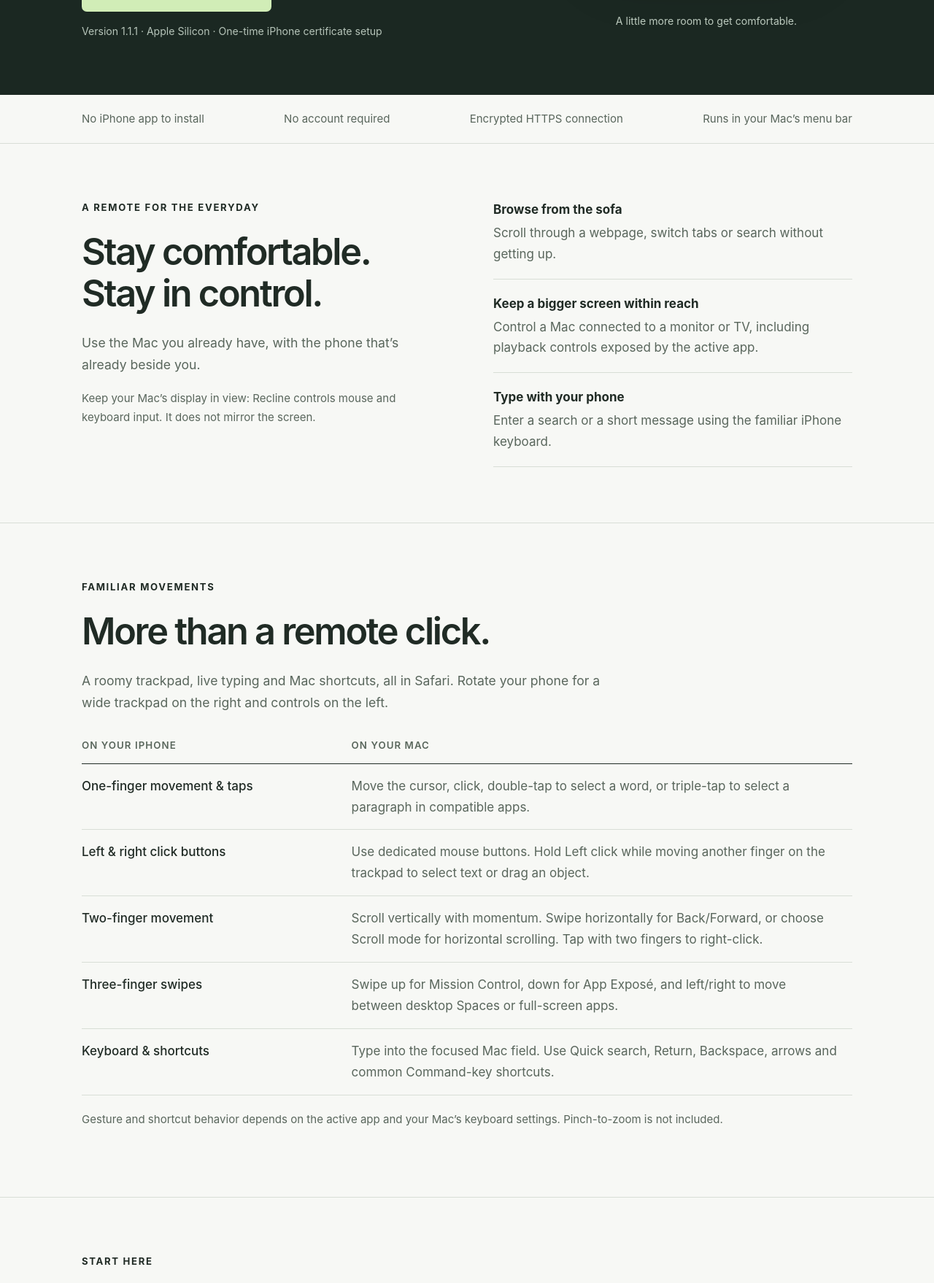
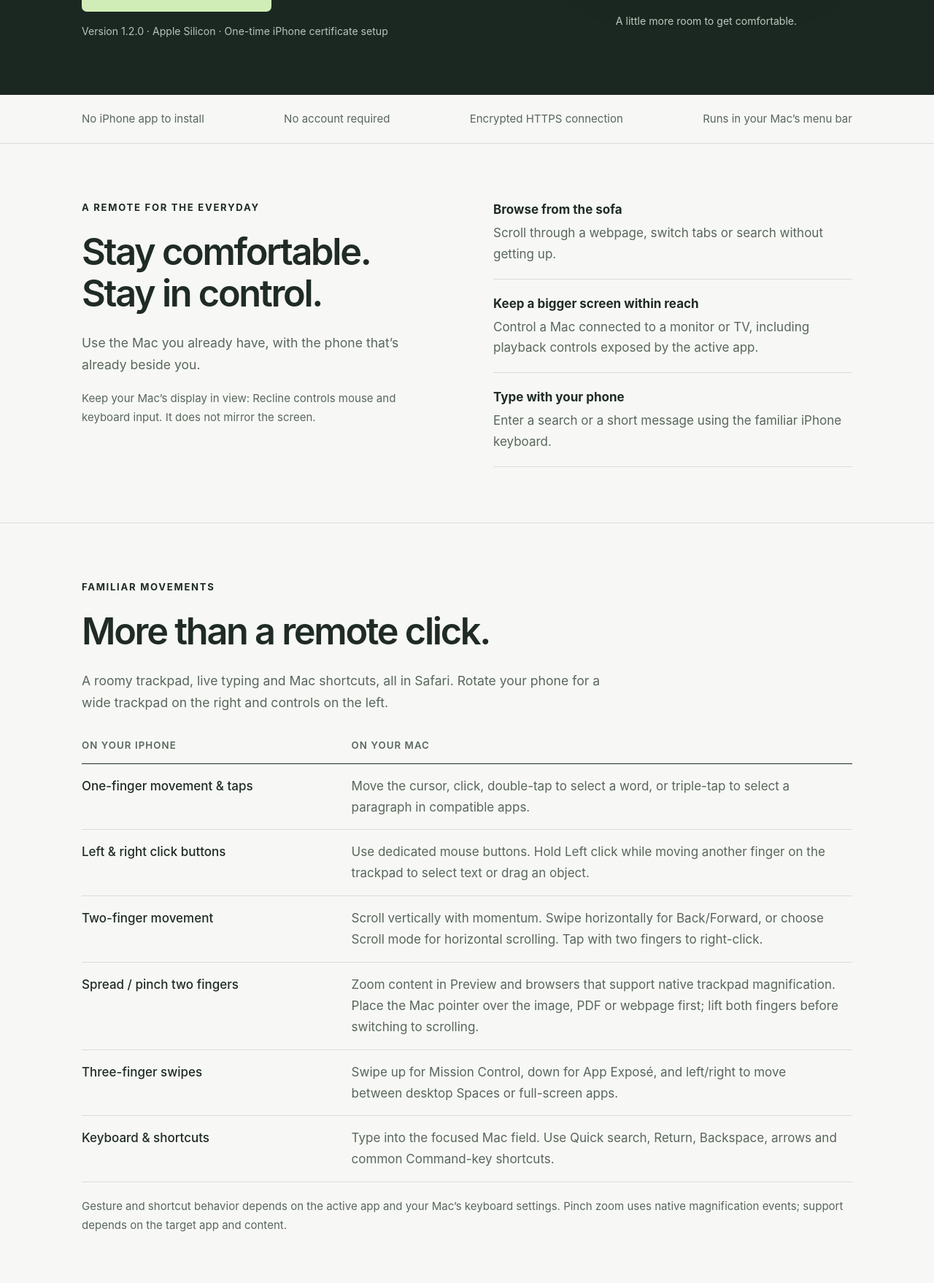
Before and after one commit to pascal-du/recline, a plain HTML site: page index.html in a window 1280 px wide. Shown: the part 588-2346 px from the top of the page at 73% size. Drawn offline with Linux system fonts and the light colour scheme.

Commit message:
update 1.2.0

```diff
--- a/index.html
+++ b/index.html
@@ -17,7 +17,7 @@
 </div></header>
 <main id="main">
 <section class="hero" aria-labelledby="hero-title"><div class="wrap hero-grid">
-  <div><p class="eyebrow">iPhone trackpad &amp; keyboard for Mac</p><h1 id="hero-title">Your Mac.<br>Within reach.</h1><p class="intro">Browse, scroll and type from wherever you’re comfortable. Recline turns your iPhone into a wireless trackpad and keyboard, while a small menu-bar app keeps your Mac connected.</p><a class="button light" href="./downloads/Recline-macOS-arm64.zip" download>Download Recline for Mac</a><p class="meta">Version 1.1.1 · Apple Silicon · One-time iPhone certificate setup</p></div>
+  <div><p class="eyebrow">iPhone trackpad &amp; keyboard for Mac</p><h1 id="hero-title">Your Mac.<br>Within reach.</h1><p class="intro">Browse, scroll and type from wherever you’re comfortable. Recline turns your iPhone into a wireless trackpad and keyboard, while a small menu-bar app keeps your Mac connected.</p><a class="button light" href="./downloads/Recline-macOS-arm64.zip" download>Download Recline for Mac</a><p class="meta">Version 1.2.0 · Apple Silicon · One-time iPhone certificate setup</p></div>
   <figure class="hero-art"><div class="logo"><img src="./assets/app-icon.svg" width="1024" height="1024" alt="Recline seated-person logo"></div><figcaption>A little more room to get comfortable.</figcaption></figure>
 </div></section>
 <div class="promise"><div class="wrap"><span>No iPhone app to install</span><span>No account required</span><span>Encrypted HTTPS connection</span><span>Runs in your Mac’s menu bar</span></div></div>
@@ -31,10 +31,11 @@
   <tr><td>One-finger movement &amp; taps</td><td>Move the cursor, click, double-tap to select a word, or triple-tap to select a paragraph in compatible apps.</td></tr>
   <tr><td>Left &amp; right click buttons</td><td>Use dedicated mouse buttons. Hold Left click while moving another finger on the trackpad to select text or drag an object.</td></tr>
   <tr><td>Two-finger movement</td><td>Scroll vertically with momentum. Swipe horizontally for Back/Forward, or choose Scroll mode for horizontal scrolling. Tap with two fingers to right-click.</td></tr>
+  <tr><td>Spread / pinch two fingers</td><td>Zoom content in Preview and browsers that support native trackpad magnification. Place the Mac pointer over the image, PDF or webpage first; lift both fingers before switching to scrolling.</td></tr>
   <tr><td>Three-finger swipes</td><td>Swipe up for Mission Control, down for App Exposé, and left/right to move between desktop Spaces or full-screen apps.</td></tr>
   <tr><td>Keyboard &amp; shortcuts</td><td>Type into the focused Mac field. Use Quick search, Return, Backspace, arrows and common Command-key shortcuts.</td></tr>
   </tbody></table>
-  <p class="note feature-footer">Gesture and shortcut behavior depends on the active app and your Mac’s keyboard settings. Pinch-to-zoom is not included.</p>
+  <p class="note feature-footer">Gesture and shortcut behavior depends on the active app and your Mac’s keyboard settings. Pinch zoom uses native magnification events; support depends on the target app and content.</p>
 </div></section>
 <section class="section" id="setup" aria-labelledby="setup-title"><div class="wrap">
   <p class="eyebrow">Start here</p><h2 id="setup-title">Set up once. Scan to connect.</h2><p class="lede">Recline bundles its own server and Python runtime. You don’t need Terminal, developer tools or an iPhone app.</p>
@@ -60,12 +61,13 @@
   <details><summary>The phone can’t reach my Mac</summary><p>Confirm the shared Wi-Fi or hotspot connection, check the Mac firewall permission, and restart Recline’s server. Guest networks may block devices from communicating even when both are connected. Network settings in the Recline menu lets you select the Mac’s private IPv4 address or change the default port, 8765.</p></details>
   <details><summary>I changed Wi-Fi or switched to a hotspot</summary><p>Choose Restart server in Recline, then scan the new QR. Old addresses may no longer reach your Mac. A new server certificate for the selected IP uses the same saved root certificate, so the phone normally keeps its existing trust setup.</p></details>
   <details><summary>Clicks, typing or three-finger gestures do nothing</summary><p>Check Recline’s Accessibility permission. For Mission Control, App Exposé and Spaces, confirm the standard Control-arrow shortcuts are enabled under System Settings → Keyboard → Keyboard Shortcuts → Mission Control. The active Mac app must support the shortcut you’re using.</p></details>
+  <details><summary>Pinch zoom doesn’t respond</summary><p>Use Recline 1.2 or later, restart the Mac app, and reload Safari or scan the current QR. Make Preview or your browser active and put the Mac pointer over the image, PDF or webpage before pinching. Spread two fingers to zoom in; pinch inward to zoom out. Lift both fingers before switching to scrolling. Native magnification support and zoom limits depend on the target app and content.</p></details>
   <details><summary>Typing behaves oddly after I change Mac focus</summary><p>Tap the reset symbol beside the phone’s typing field before continuing. Recline does not read text back from the Mac and cannot detect caret or focus changes made with its physical mouse and keyboard. Text predictions, composition and selection behavior can vary by target app.</p></details>
   <details><summary>My phone won’t show the wide landscape trackpad</summary><p>Turn off Portrait Orientation Lock in iPhone Control Center, then rotate the phone. Landscape places the control panel on the left and the trackpad on the right.</p></details>
   <details><summary>How do I update Recline?</summary><p>Quit Recline, replace the app in Applications with the new version, and reopen it. Its saved certificate identity normally carries over. Scan the new QR to reconnect. If macOS asks again, re-enable Accessibility permission for the updated app.</p></details>
   <details><summary>How do I remove it?</summary><p>Quit Recline and move the app to the Trash. On iPhone, remove its certificate profile under Settings → General → VPN &amp; Device Management. Removing the app alone does not remove the trusted certificate from your phone.</p></details>
 </div></div></section>
 </main>
-<footer class="footer"><div class="wrap footer-row"><div><a class="brand" href="#">recline</a><p class="note">Your Mac, within reach. Version 1.1.1 for Apple Silicon.</p></div><a href="#setup">Back to the setup guide</a></div></footer>
+<footer class="footer"><div class="wrap footer-row"><div><a class="brand" href="#">recline</a><p class="note">Your Mac, within reach. Version 1.2.0 for Apple Silicon.</p></div><a href="#setup">Back to the setup guide</a></div></footer>
 </body>
 </html>
```
Also changed, not shown: 2 other files.
